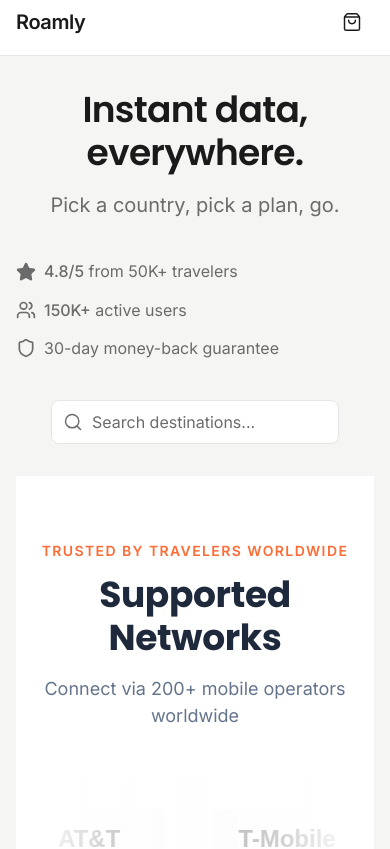
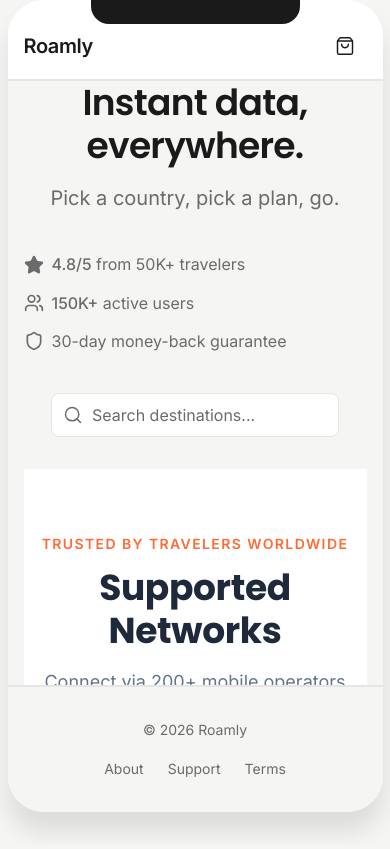
Before and after one commit to svantepagels/roamly-esim-marketplace, a React (Vite) app: page / in a window 390 px wide. Shown: the top 849 px of the page. Built offline with nearby package versions, Linux system fonts and the light colour scheme.

Commit message:
feat: implement IPhoneFrame with three-zone layout

```diff
--- a/src/app/App.tsx
+++ b/src/app/App.tsx
@@ -1,5 +1,5 @@
 import { BrowserRouter } from 'react-router-dom';
-import { PageShell } from '../components/layout/PageShell/PageShell';
+import { PageShell } from '../components/templates/PageShell';
 import { ErrorBoundary } from './ErrorBoundary';
 import { AppRoutes } from './routes';
 
--- /dev/null
+++ b/src/components/templates/IPhoneFrame/IPhoneFrame.module.css
@@ -0,0 +1,52 @@
+.frame {
+  width: 100%;
+  max-width: var(--frame-width);
+  margin: 0 auto;
+  background: var(--color-white);
+  border-radius: var(--frame-border-radius);
+  box-shadow: var(--shadow-xl);
+  overflow: hidden;
+  display: flex;
+  flex-direction: column;
+  height: 100vh;
+  max-height: var(--frame-max-height);
+  position: relative;
+}
+
+.notch {
+  width: 209px;
+  height: var(--frame-notch-height);
+  margin: 0 auto;
+  background: var(--color-ink);
+  border-radius: 0 0 18px 18px;
+  position: relative;
+  z-index: var(--z-fixed);
+  flex-shrink: 0;
+}
+
+.header {
+  flex-shrink: 0;
+  background: var(--color-white);
+  border-bottom: 1px solid var(--color-border);
+  position: sticky;
+  top: 0;
+  z-index: var(--z-sticky);
+}
+
+.content {
+  flex: 1;
+  overflow-y: auto;
+  overflow-x: hidden;
+  -webkit-overflow-scrolling: touch;
+  background: var(--color-fog);
+}
+
+.footer {
+  flex-shrink: 0;
+  background: var(--color-white);
+  border-top: 1px solid var(--color-border);
+  position: sticky;
+  bottom: 0;
+  z-index: var(--z-sticky);
+  min-height: var(--mobile-nav-height);
+}
--- /dev/null
+++ b/src/components/templates/IPhoneFrame/IPhoneFrame.tsx
@@ -0,0 +1,35 @@
+import { type ReactNode } from 'react';
+import styles from './IPhoneFrame.module.css';
+
+interface IPhoneFrameProps {
+  children: ReactNode;
+  header?: ReactNode;     // Pinned top zone (optional)
+  footer?: ReactNode;     // Pinned bottom zone (optional)
+  showNotch?: boolean;    // iPhone notch decoration (default: true)
+}
+
+export function IPhoneFrame({
+  children,
+  header,
+  footer,
+  showNotch = true,
+}: IPhoneFrameProps) {
+  return (
+    <div className={styles.frame} data-testid="iphone-frame">
+      {showNotch && <div className={styles.notch} data-testid="notch" />}
+      {header && (
+        <div className={styles.header} data-testid="header-zone">
+          {header}
+        </div>
+      )}
+      <div className={styles.content} data-testid="content-zone">
+        {children}
+      </div>
+      {footer && (
+        <div className={styles.footer} data-testid="footer-zone">
+          {footer}
+        </div>
+      )}
+    </div>
+  );
+}
--- /dev/null
+++ b/src/components/templates/IPhoneFrame/index.ts
@@ -0,0 +1 @@
+export { IPhoneFrame } from './IPhoneFrame';
--- /dev/null
+++ b/src/components/templates/PageShell/PageShell.tsx
@@ -0,0 +1,26 @@
+import type { ReactNode } from 'react';
+import { useLocation } from 'react-router-dom';
+import { IPhoneFrame } from '../IPhoneFrame';
+import { Header } from '../../layout/Header/Header';
+import { Footer } from '../../layout/Footer/Footer';
+
+interface PageShellProps {
+  children: ReactNode;
+}
+
+export function PageShell({ children }: PageShellProps) {
+  const location = useLocation();
+
+  // Show footer on all pages except checkout flow
+  const showFooter = !location.pathname.includes('/checkout');
+
+  return (
+    <IPhoneFrame
+      header={<Header />}
+      footer={showFooter ? <Footer /> : undefined}
+      showNotch={true}
+    >
+      {children}
+    </IPhoneFrame>
+  );
+}
--- /dev/null
+++ b/src/components/templates/PageShell/index.ts
@@ -0,0 +1 @@
+export { PageShell } from './PageShell';
```
